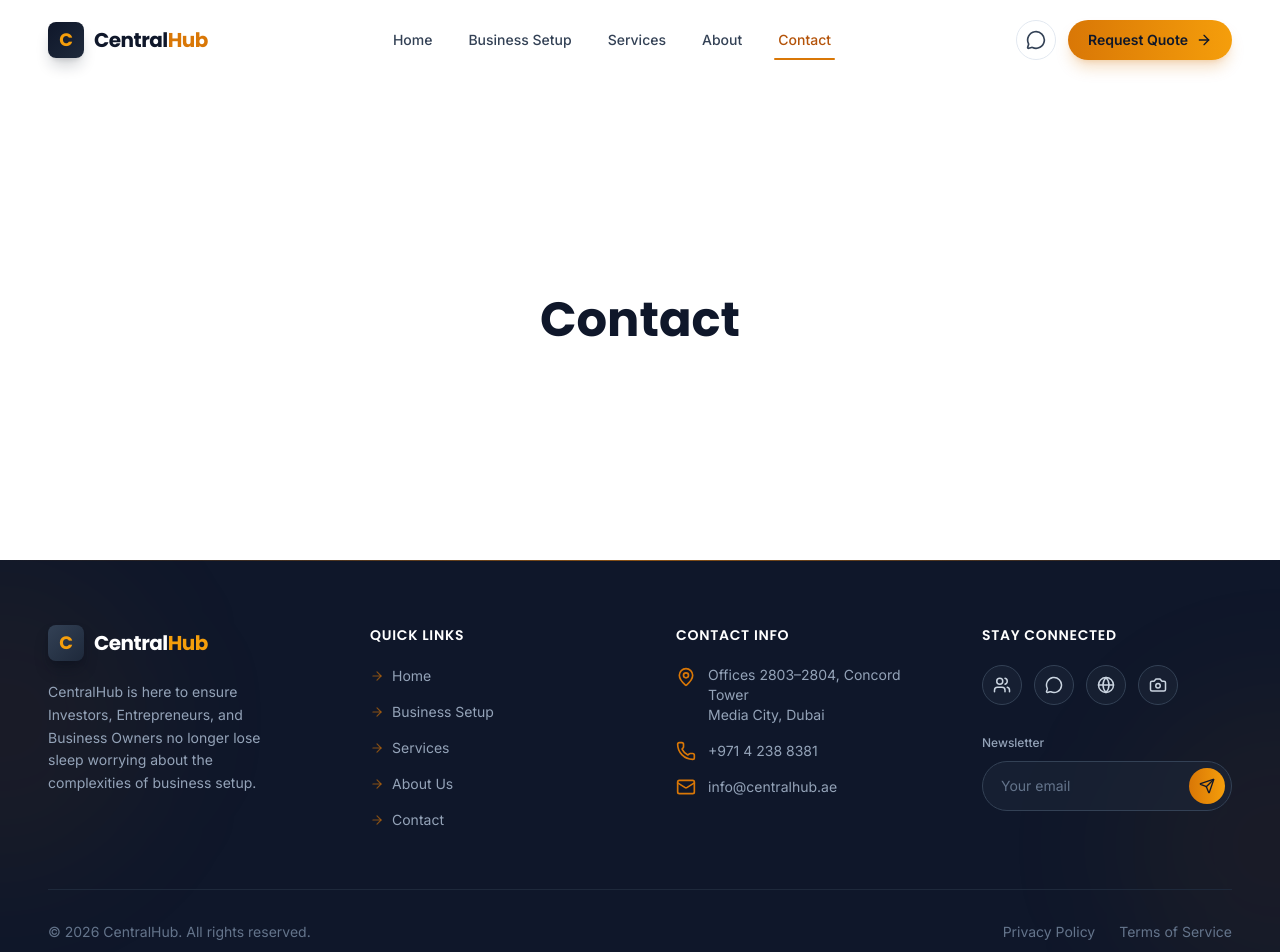
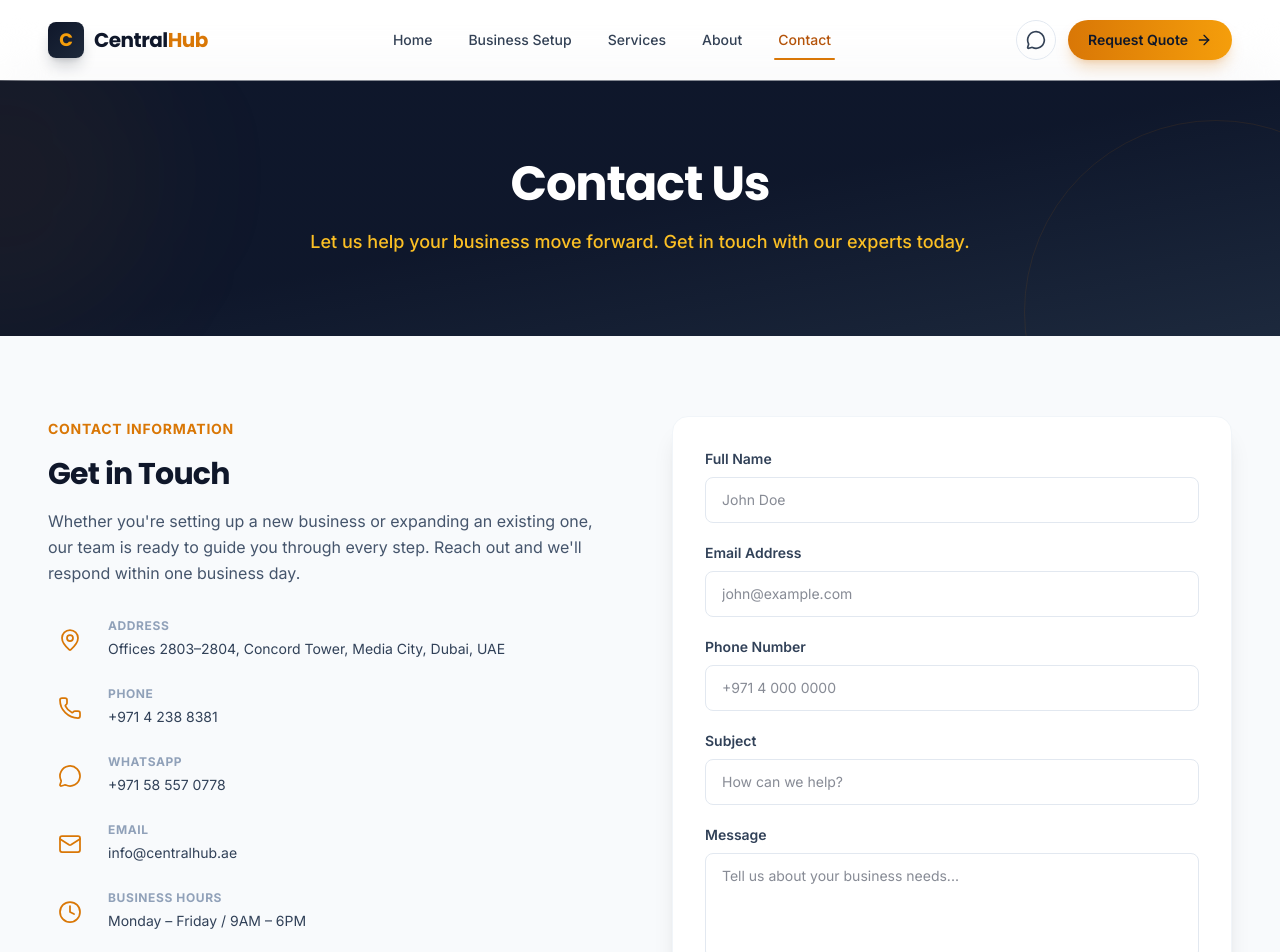
Before and after one commit to boltforwork1/centralhub3, a React (Vite) app: page /contact in a window 1280 px wide. Shown: the top 952 px of the page. Built offline with nearby package versions, Linux system fonts and the light colour scheme.

Commit message:
Updated Contact.tsx

```diff
--- a/src/pages/Contact.tsx
+++ b/src/pages/Contact.tsx
@@ -1,16 +1,224 @@
+import { useState, type FormEvent } from 'react';
 import { motion } from 'framer-motion';
+import {
+  MapPin,
+  Phone,
+  MessageCircle,
+  Mail,
+  Clock,
+  Send,
+  CheckCircle,
+} from 'lucide-react';
+
+const contactInfo = [
+  {
+    icon: MapPin,
+    label: 'Address',
+    value: 'Offices 2803–2804, Concord Tower, Media City, Dubai, UAE',
+  },
+  { icon: Phone, label: 'Phone', value: '+971 4 238 8381' },
+  { icon: MessageCircle, label: 'WhatsApp', value: '+971 58 557 0778' },
+  { icon: Mail, label: 'Email', value: 'info@centralhub.ae' },
+  { icon: Clock, label: 'Business Hours', value: 'Monday – Friday / 9AM – 6PM' },
+];
 
 export default function Contact() {
+  const [submitted, setSubmitted] = useState(false);
+
+  const handleSubmit = (e: FormEvent<HTMLFormElement>) => {
+    e.preventDefault();
+    setSubmitted(true);
+  };
+
   return (
-    <div className="flex min-h-[60vh] items-center justify-center">
-      <motion.h1
-        initial={{ opacity: 0, y: 20 }}
-        animate={{ opacity: 1, y: 0 }}
-        transition={{ duration: 0.5 }}
-        className="font-display text-4xl font-bold text-navy-900 md:text-5xl"
-      >
-        Contact
-      </motion.h1>
+    <div>
+      {/* ===== Hero ===== */}
+      <section className="relative overflow-hidden bg-gradient-to-br from-slate-900 via-slate-900 to-slate-800 py-20">
+        <div className="pointer-events-none absolute inset-0 overflow-hidden">
+          <div className="absolute -right-32 top-10 h-96 w-96 rounded-full border border-gold-500/10" />
+          <div className="absolute -left-40 bottom-0 h-80 w-80 rounded-full bg-gold-500/5 blur-3xl" />
+        </div>
+        <div className="relative mx-auto max-w-3xl px-6 text-center sm:px-8 lg:px-12">
+          <motion.h1
+            initial={{ opacity: 0, y: 24 }}
+            animate={{ opacity: 1, y: 0 }}
+            transition={{ duration: 0.6 }}
+            className="font-display text-5xl font-bold tracking-tight text-white"
+          >
+            Contact Us
+          </motion.h1>
+          <motion.p
+            initial={{ opacity: 0, y: 24 }}
+            animate={{ opacity: 1, y: 0 }}
+            transition={{ duration: 0.6, delay: 0.1 }}
+            className="mt-5 text-lg font-medium text-gold-300"
+          >
+            Let us help your business move forward. Get in touch with our experts today.
+          </motion.p>
+        </div>
+      </section>
+
+      {/* ===== Main Contact Section ===== */}
+      <section className="bg-slate-50 py-20">
+        <div className="mx-auto max-w-7xl px-6 sm:px-8 lg:px-12">
+          <div className="grid grid-cols-1 gap-16 lg:grid-cols-2">
+            {/* Left Column: Contact Information */}
+            <motion.div
+              initial={{ opacity: 0, y: 24 }}
+              whileInView={{ opacity: 1, y: 0 }}
+              viewport={{ once: true, margin: '-80px' }}
+              transition={{ duration: 0.5 }}
+            >
+              <span className="text-sm font-bold uppercase tracking-wider text-gold-500">
+                Contact Information
+              </span>
+              <h2 className="mt-4 font-display text-3xl font-bold tracking-tight text-navy-900">
+                Get in Touch
+              </h2>
+              <p className="mt-4 text-base leading-relaxed text-slate-600">
+                Whether you're setting up a new business or expanding an existing one, our team is
+                ready to guide you through every step. Reach out and we'll respond within one
+                business day.
+              </p>
+
+              <ul className="mt-8 space-y-6">
+                {contactInfo.map((item) => (
+                  <li key={item.label} className="flex items-start gap-4">
+                    <div className="flex h-11 w-11 shrink-0 items-center justify-center rounded-xl bg-gold-50">
+                      <item.icon className="h-6 w-6 text-gold-500" strokeWidth={1.75} />
+                    </div>
+                    <div>
+                      <p className="text-xs font-bold uppercase tracking-wider text-slate-400">
+                        {item.label}
+                      </p>
+                      <p className="mt-1 text-sm leading-relaxed text-slate-700">{item.value}</p>
+                    </div>
+                  </li>
+                ))}
+              </ul>
+
+              {/* Map Placeholder */}
+              <div className="mt-8 flex h-64 items-center justify-center rounded-xl bg-slate-200 text-sm font-medium text-slate-500">
+                Google Maps Embed Placeholder
+              </div>
+            </motion.div>
+
+            {/* Right Column: Contact Form */}
+            <motion.div
+              initial={{ opacity: 0, y: 24 }}
+              whileInView={{ opacity: 1, y: 0 }}
+              viewport={{ once: true, margin: '-80px' }}
+              transition={{ duration: 0.5, delay: 0.1 }}
+              className="rounded-2xl border border-slate-100 bg-white p-8 shadow-xl"
+            >
+              {submitted ? (
+                <div className="flex h-full min-h-[400px] flex-col items-center justify-center text-center">
+                  <div className="flex h-16 w-16 items-center justify-center rounded-full bg-green-50">
+                    <CheckCircle className="h-9 w-9 text-green-500" strokeWidth={1.75} />
+                  </div>
+                  <h3 className="mt-5 font-display text-2xl font-bold text-navy-900">
+                    Message Sent
+                  </h3>
+                  <p className="mt-2 max-w-xs text-sm leading-relaxed text-slate-500">
+                    Thank you for reaching out. Our team will get back to you within one business
+                    day.
+                  </p>
+                  <button
+                    onClick={() => setSubmitted(false)}
+                    className="mt-6 text-sm font-semibold text-gold-500 hover:text-gold-600"
+                  >
+                    Send another message
+                  </button>
+                </div>
+              ) : (
+                <form onSubmit={handleSubmit} className="space-y-5">
+                  <div>
+                    <label
+                      htmlFor="fullName"
+                      className="block text-sm font-semibold text-slate-700"
+                    >
+                      Full Name
+                    </label>
+                    <input
+                      id="fullName"
+                      type="text"
+                      required
+                      className="mt-2 w-full rounded-lg border border-slate-200 bg-white px-4 py-3 text-sm text-slate-900 outline-none transition-colors focus:border-amber-500 focus:ring-1 focus:ring-amber-500"
+                      placeholder="John Doe"
+                    />
+                  </div>
+                  <div>
+                    <label
+                      htmlFor="email"
+                      className="block text-sm font-semibold text-slate-700"
+                    >
+                      Email Address
+                    </label>
+                    <input
+                      id="email"
+                      type="email"
+                      required
+                      className="mt-2 w-full rounded-lg border border-slate-200 bg-white px-4 py-3 text-sm text-slate-900 outline-none transition-colors focus:border-amber-500 focus:ring-1 focus:ring-amber-500"
+                      placeholder="john@example.com"
+                    />
+                  </div>
+                  <div>
+                    <label
+                      htmlFor="phone"
+                      className="block text-sm font-semibold text-slate-700"
+                    >
+                      Phone Number
+                    </label>
+                    <input
+                      id="phone"
+                      type="tel"
+                      className="mt-2 w-full rounded-lg border border-slate-200 bg-white px-4 py-3 text-sm text-slate-900 outline-none transition-colors focus:border-amber-500 focus:ring-1 focus:ring-amber-500"
+                      placeholder="+971 4 000 0000"
+                    />
+                  </div>
+                  <div>
+                    <label
+                      htmlFor="subject"
+                      className="block text-sm font-semibold text-slate-700"
+                    >
+                      Subject
+                    </label>
+                    <input
+                      id="subject"
+                      type="text"
+                      required
+                      className="mt-2 w-full rounded-lg border border-slate-200 bg-white px-4 py-3 text-sm text-slate-900 outline-none transition-colors focus:border-amber-500 focus:ring-1 focus:ring-amber-500"
+                      placeholder="How can we help?"
+                    />
+                  </div>
+                  <div>
+                    <label
+                      htmlFor="message"
+                      className="block text-sm font-semibold text-slate-700"
+                    >
+                      Message
+                    </label>
+                    <textarea
+                      id="message"
+                      rows={4}
+                      required
+                      className="mt-2 w-full resize-none rounded-lg border border-slate-200 bg-white px-4 py-3 text-sm text-slate-900 outline-none transition-colors focus:border-amber-500 focus:ring-1 focus:ring-amber-500"
+                      placeholder="Tell us about your business needs..."
+                    />
+                  </div>
+                  <button
+                    type="submit"
+                    className="flex w-full items-center justify-center gap-2 rounded-lg bg-amber-500 px-6 py-3.5 text-base font-semibold text-white shadow-lg shadow-amber-500/25 transition-all duration-200 hover:bg-amber-600 hover:shadow-xl hover:shadow-amber-500/30"
+                  >
+                    Send Message
+                    <Send className="h-5 w-5" />
+                  </button>
+                </form>
+              )}
+            </motion.div>
+          </div>
+        </div>
+      </section>
     </div>
   );
 }
```
